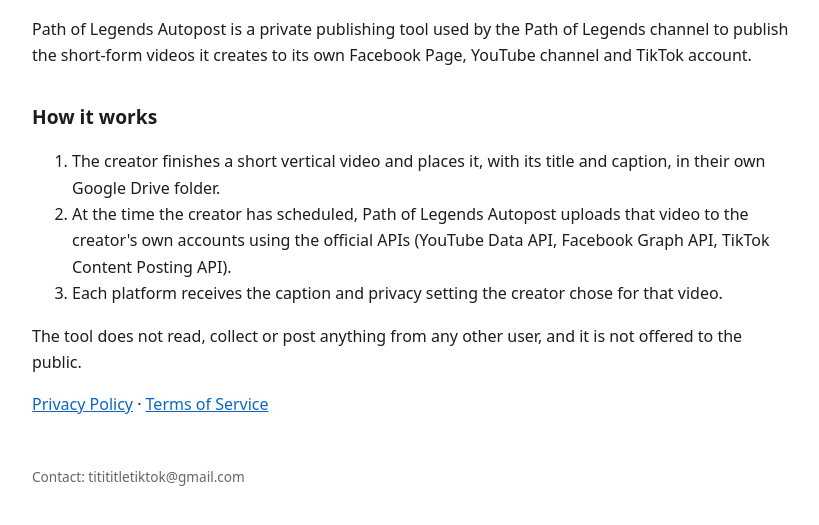
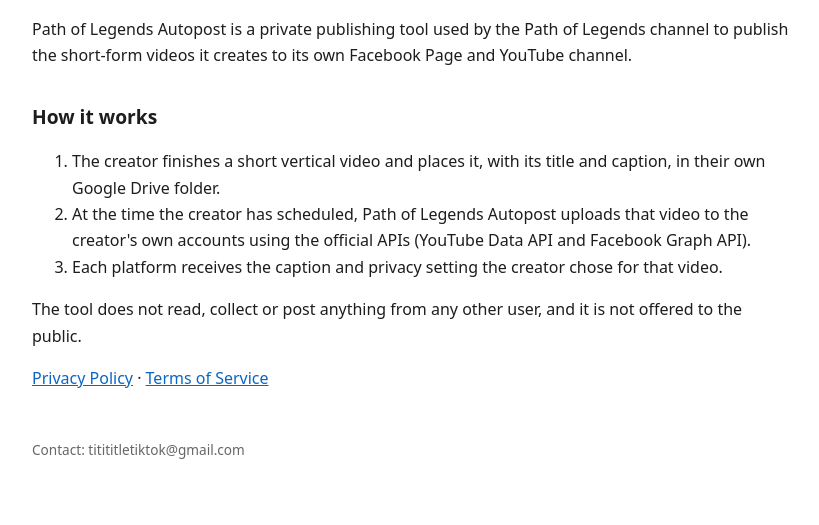
Before and after one commit to pathoflegends-th/autopost-site, a plain HTML site: page index.html in a window 1280 px wide. Shown: the part 91-616 px from the top of the page, without its empty margins (228-1047 px from the left). Drawn offline with Linux system fonts and the light colour scheme.

Commit message:
Update index.html

```diff
--- a/index.html
+++ b/index.html
@@ -1,10 +1,10 @@
 <!DOCTYPE html><html lang="en"><head><meta charset="utf-8"><meta name="viewport" content="width=device-width,initial-scale=1"><title>Path of Legends Autopost</title><style>body{font-family:system-ui,-apple-system,"Noto Sans Thai",sans-serif;max-width:760px;margin:40px auto;padding:0 20px;line-height:1.65;color:#1d1d1f}h1{font-size:1.8rem}h2{font-size:1.2rem;margin-top:2rem}a{color:#0a66c2}footer{margin-top:3rem;font-size:.85rem;color:#666}code{background:#f3f3f3;padding:2px 6px;border-radius:4px}</style></head><body>
 <h1>Path of Legends Autopost</h1>
-<p>Path of Legends Autopost is a private publishing tool used by the Path of Legends channel to publish the short-form videos it creates to its own Facebook Page, YouTube channel and TikTok account.</p>
+<p>Path of Legends Autopost is a private publishing tool used by the Path of Legends channel to publish the short-form videos it creates to its own Facebook Page and YouTube channel.</p>
 <h2>How it works</h2>
 <ol>
 <li>The creator finishes a short vertical video and places it, with its title and caption, in their own Google Drive folder.</li>
-<li>At the time the creator has scheduled, Path of Legends Autopost uploads that video to the creator's own accounts using the official APIs (YouTube Data API, Facebook Graph API, TikTok Content Posting API).</li>
+<li>At the time the creator has scheduled, Path of Legends Autopost uploads that video to the creator's own accounts using the official APIs (YouTube Data API and Facebook Graph API).</li>
 <li>Each platform receives the caption and privacy setting the creator chose for that video.</li>
 </ol>
 <p>The tool does not read, collect or post anything from any other user, and it is not offered to the public.</p>
```
